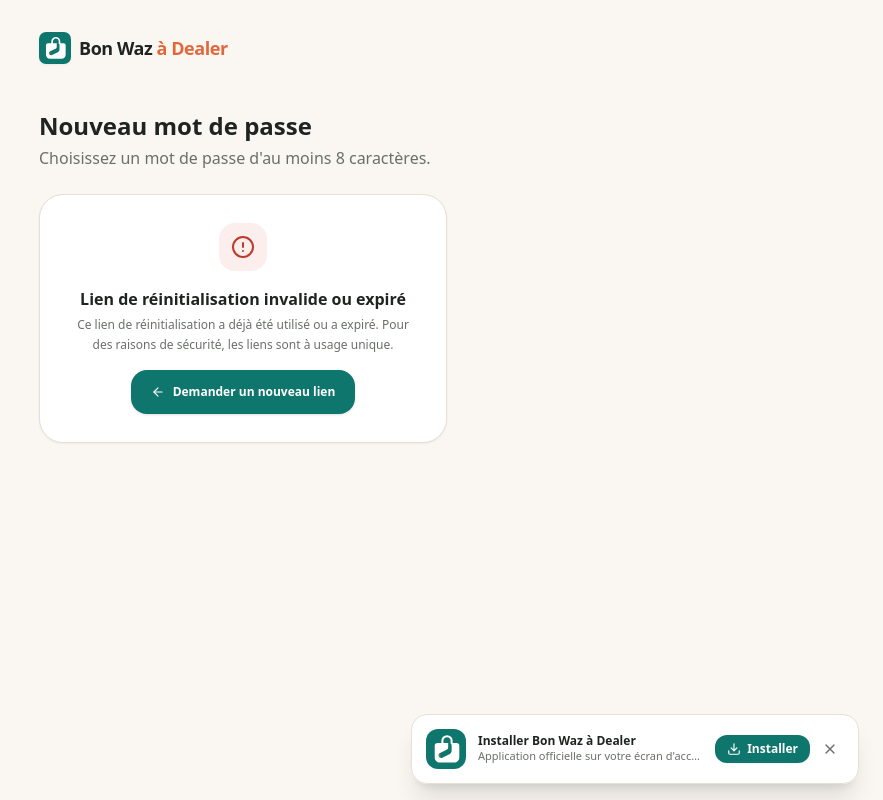
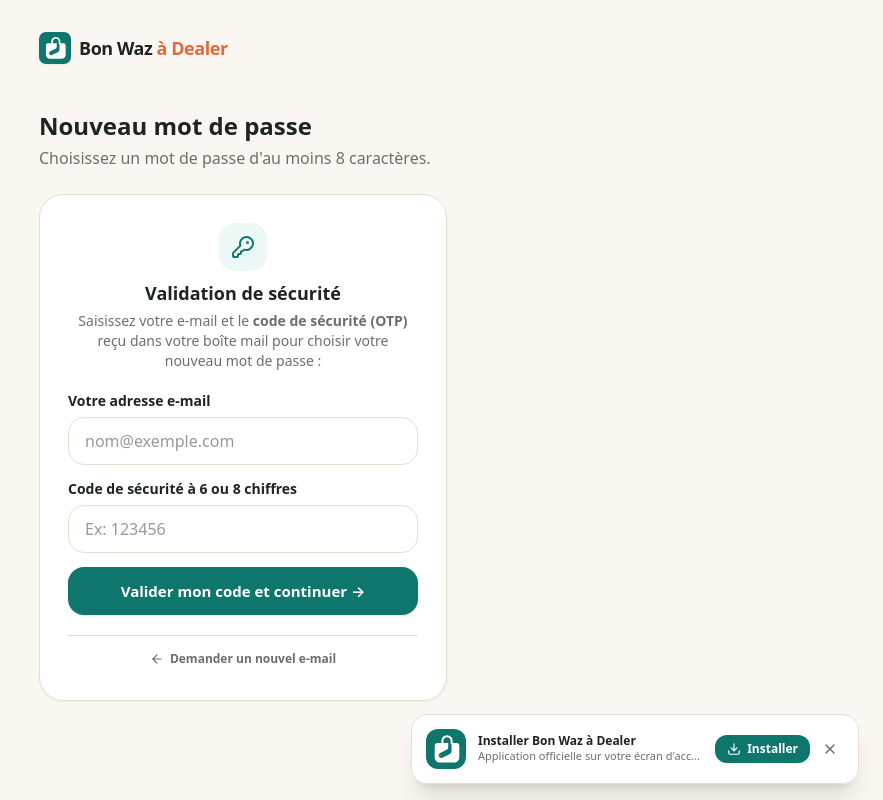
Before and after one commit to kmwmatthieu-ops/WhatsOrder, a Next.js app: page /nouveau-mot-de-passe in a window 1280 px wide. Shown: the whole page, without its empty margins (397-1280 px from the left). Built offline with nearby package versions, Linux system fonts and the light colour scheme; no server answers.

Commit message:
fix(auth): fail-safe OTP code input on reset password and strict production origin

```diff
--- a/src/app/(auth)/actions.ts
+++ b/src/app/(auth)/actions.ts
@@ -32,9 +32,10 @@ async function resolvePublicOrigin(): Promise<string> {
     /* ignore */
   }
   const fallback = siteUrl();
-  return fallback.includes("localhost") && process.env.NODE_ENV === "production"
-    ? PRODUCTION_SITE_URL
-    : fallback;
+  if (fallback.includes("localhost") || process.env.NODE_ENV === "production") {
+    return PRODUCTION_SITE_URL;
+  }
+  return fallback;
 }
 
 export async function checkAuthenticated(): Promise<{ authenticated: boolean }> {
--- a/src/app/(auth)/mot-de-passe-oublie/forgot-form.tsx
+++ b/src/app/(auth)/mot-de-passe-oublie/forgot-form.tsx
@@ -1,11 +1,13 @@
 "use client";
 
 import { useState, type SyntheticEvent } from "react";
+import Link from "next/link";
 import { requestPasswordReset } from "@/app/(auth)/actions";
 import { initialActionState, type ActionState } from "@/lib/action-state";
 import { Input } from "@/components/ui/field";
 import { Button } from "@/components/ui/button";
 import { Alert } from "@/components/ui/alert";
+import { KeyRound, ArrowRight } from "lucide-react";
 
 export function ForgotForm() {
   const [state, setState] = useState<ActionState>(initialActionState);
@@ -29,7 +31,29 @@ export function ForgotForm() {
     }
   }
 
-  if (state.ok) return <Alert tone="success">{state.message}</Alert>;
+  if (state.ok) {
+    return (
+      <div className="space-y-4">
+        <Alert tone="success">{state.message}</Alert>
+        <div className="rounded-2xl border border-line bg-sand/60 p-4 text-xs text-muted space-y-2.5">
+          <div className="flex items-center gap-2 font-bold text-ink">
+            <KeyRound className="size-4 text-brand-600 shrink-0" />
+            <span>Vous avez reçu un code de sécurité (OTP) ?</span>
+          </div>
+          <p className="leading-relaxed">
+            Vous pouvez cliquer sur le lien dans l&apos;e-mail, ou saisir directement votre code de sécurité sur la page de mot de passe :
+          </p>
+          <Link
+            href="/nouveau-mot-de-passe"
+            className="inline-flex h-9 items-center justify-center gap-1.5 rounded-xl bg-brand-600 px-3.5 text-xs font-bold text-white shadow-xs hover:bg-brand-700 transition-colors"
+          >
+            <span>Saisir mon code de sécurité</span>
+            <ArrowRight className="size-3.5" />
+          </Link>
+        </div>
+      </div>
+    );
+  }
 
   return (
     <form onSubmit={handleSubmit} className="flex flex-col gap-4" noValidate>
--- a/src/app/(auth)/nouveau-mot-de-passe/new-password-form.tsx
+++ b/src/app/(auth)/nouveau-mot-de-passe/new-password-form.tsx
@@ -6,10 +6,11 @@ import { createClient } from "@/lib/supabase/client";
 import { updatePassword } from "@/app/(auth)/actions";
 import { initialActionState, type ActionState } from "@/lib/action-state";
 import { PasswordInput } from "@/components/ui/password-input";
+import { Input } from "@/components/ui/field";
 import { Button } from "@/components/ui/button";
 import { Alert } from "@/components/ui/alert";
 import { Spinner } from "@/components/ui/spinner";
-import { AlertCircle, ArrowLeft } from "lucide-react";
+import { AlertCircle, ArrowLeft, KeyRound, CheckCircle2 } from "lucide-react";
 
 export function NewPasswordForm({ initialHasUser }: { initialHasUser: boolean }) {
   const [hasSession, setHasSession] = useState<boolean>(initialHasUser);
@@ -17,6 +18,12 @@ export function NewPasswordForm({ initialHasUser }: { initialHasUser: boolean })
   const [state, setState] = useState<ActionState>(initialActionState);
   const [pending, setPending] = useState(false);
   const [redirecting, setRedirecting] = useState(false);
+
+  // Validation par Code OTP (sécurité de secours sans dépendre du clic sur lien e-mail)
+  const [otpEmail, setOtpEmail] = useState("");
+  const [otpCode, setOtpCode] = useState("");
+  const [otpPending, setOtpPending] = useState(false);
+  const [otpError, setOtpError] = useState<string | null>(null);
 
   useEffect(() => {
     if (initialHasUser) {
@@ -85,6 +92,40 @@ export function NewPasswordForm({ initialHasUser }: { initialHasUser: boolean })
     checkClientSession();
   }, [initialHasUser]);
 
+  async function handleVerifyOtp(e: SyntheticEvent<HTMLFormElement>) {
+    e.preventDefault();
+    if (otpPending) return;
+    const cleanMail = otpEmail.trim().toLowerCase();
+    const cleanToken = otpCode.trim();
+
+    if (!cleanMail || !cleanToken) {
+      setOtpError("Veuillez renseigner votre e-mail et le code de sécurité reçu.");
+      return;
+    }
+
+    setOtpPending(true);
+    setOtpError(null);
+
+    try {
+      const supabase = createClient();
+      const { error } = await supabase.auth.verifyOtp({
+        email: cleanMail,
+        token: cleanToken,
+        type: "recovery",
+      });
+
+      if (error) {
+        setOtpError("Code incorrect ou expiré. Vérifiez le code à 6 chiffres reçu par e-mail.");
+      } else {
+        setHasSession(true);
+      }
+    } catch {
+      setOtpError("Connexion impossible. Vérifiez votre réseau puis réessayez.");
+    } finally {
+      setOtpPending(false);
+    }
+  }
+
   async function handleSubmit(e: SyntheticEvent<HTMLFormElement>) {
     e.preventDefault();
     if (pending || redirecting) return;
@@ -144,23 +185,51 @@ export function NewPasswordForm({ initialHasUser }: { initialHasUser: boolean })
 
   if (!hasSession) {
     return (
-      <div className="rounded-3xl border border-line bg-white p-6 sm:p-7 shadow-xs space-y-4 text-center">
-        <div className="mx-auto grid size-12 place-items-center rounded-2xl bg-danger-50 text-danger-600">
-          <AlertCircle className="size-6" />
+      <div className="rounded-3xl border border-line bg-white p-6 sm:p-7 shadow-xs space-y-5">
+        <div className="text-center space-y-1">
+          <div className="mx-auto grid size-12 place-items-center rounded-2xl bg-brand-50 text-brand-600 mb-2">
+            <KeyRound className="size-6" />
           </div>
-        <div className="space-y-1">
-          <h2 className="text-base font-bold text-ink">Lien de réinitialisation invalide ou expiré</h2>
-          <p className="text-xs text-muted leading-relaxed max-w-sm mx-auto">
-            Ce lien de réinitialisation a déjà été utilisé ou a expiré. Pour des raisons de sécurité, les liens sont à usage unique.
+          <h2 className="text-base sm:text-lg font-black text-ink">Validation de sécurité</h2>
+          <p className="text-xs sm:text-sm text-muted max-w-sm mx-auto">
+            Saisissez votre e-mail et le <strong>code de sécurité (OTP)</strong> reçu dans votre boîte mail pour choisir votre nouveau mot de passe :
           </p>
         </div>
+
+        <form onSubmit={handleVerifyOtp} className="flex flex-col gap-3.5" noValidate>
+          {otpError && <Alert tone="error">{otpError}</Alert>}
+          <Input
+            label="Votre adresse e-mail"
+            type="email"
+            placeholder="nom@exemple.com"
+            value={otpEmail}
+            onChange={(e) => setOtpEmail(e.target.value)}
+            required
+            autoCapitalize="none"
+          />
+          <Input
+            label="Code de sécurité à 6 ou 8 chiffres"
+            type="text"
+            inputMode="numeric"
+            placeholder="Ex: 123456"
+            value={otpCode}
+            onChange={(e) => setOtpCode(e.target.value)}
+            required
+          />
+          <Button type="submit" block loading={otpPending}>
+            {otpPending ? "Vérification du code…" : "Valider mon code et continuer →"}
+          </Button>
+        </form>
+
+        <div className="pt-3 border-t border-line text-center">
           <Link
             href="/mot-de-passe-oublie"
-          className="inline-flex h-11 items-center justify-center gap-2 rounded-2xl bg-brand-600 px-5 text-xs font-bold text-white shadow-sm hover:bg-brand-700 transition-colors"
+            className="inline-flex items-center gap-1.5 text-xs text-muted hover:text-ink font-semibold transition-colors"
           >
             <ArrowLeft className="size-3.5" />
-          <span>Demander un nouveau lien</span>
+            <span>Demander un nouvel e-mail</span>
           </Link>
+        </div>
       </div>
     );
   }
```
Lines whose indentation alone changed are shown as unchanged.
